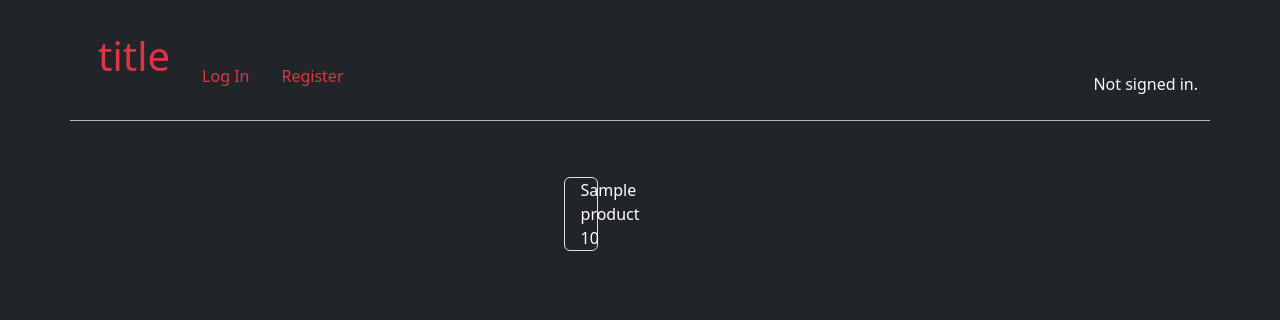
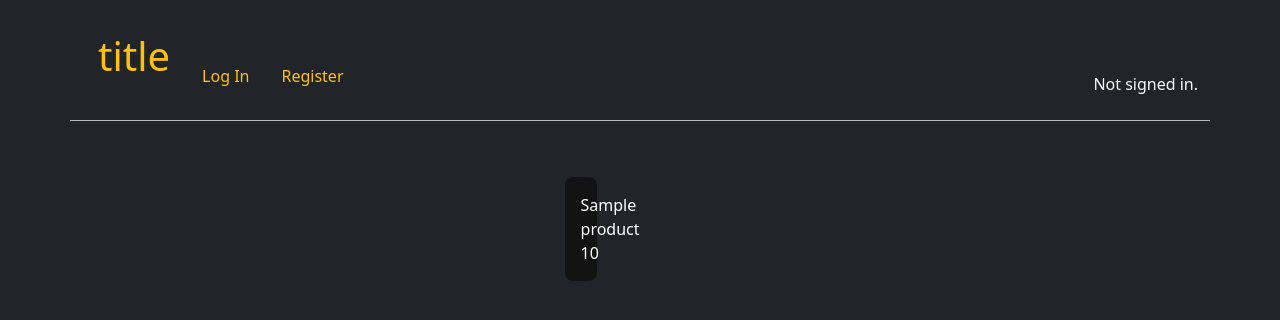
Before and after one commit to letcgam/delivery, a Django app: template delivery/templates/index.html in a window 1280 px wide. Shown: the top 320 px of the page. Run offline with Django 3.2, Linux system fonts and the light colour scheme; the template is opened without the code that fills it: most values are stand-ins (such as "Sample title", 1, 10 or a date in 2020).

Commit message:
alter product list and wishlist btn

```diff
--- a/delivery/static/style.css
+++ b/delivery/static/style.css
@@ -1,5 +1,9 @@
 *, h1, h3 {
     color: white;
+}
+
+a:hover {
+    cursor: pointer;
 }
 
 /* header */
@@ -15,3 +19,28 @@
 #register-form {
     width: fit-content;
 }
+
+/* lista de produtos */
+
+.product-section {
+    background-color: rgb(19, 19, 20);
+}
+
+.product-pic {
+    background-image: url("../static/icon.png");
+    background-size: contain;
+    width: inherit;
+    padding-top: 100%;
+    position: relative;
+    border-radius: 10px;
+    box-sizing: border-box;
+}
+
+.product-pic::after {
+    content: '';
+    position: absolute;
+    bottom: 0;
+    left: 0;
+    width: 100%;
+    height: 100%;
+}
--- a/delivery/templates/index.html
+++ b/delivery/templates/index.html
@@ -3,11 +3,11 @@
 {% block sales_nav %}
     {% if user.is_authenticated and user_type == 'seller' %}
         <li class="nav-item text-light">
-            <a class="nav-link link-danger" href="{% url 'seller' %}">My sales</a>
+            <a class="nav-link link-warning" href="{% url 'seller' %}">My sales</a>
         </li>
     {% elif user_type != 'client' %}
         <li class="nav-item text-light">
-            <a class="nav-link link-danger" href="admin">Admin</a>
+            <a class="nav-link link-warning" href="admin">Admin</a>
         </li>
     {% endif %}
 {% endblock %}
@@ -22,14 +22,13 @@
         {% endif %}
     {% endif %}
 
-    <div class="row row-cols-2 row-cols-md-3 row-cols-lg-6">
+    <div class="row row-cols-2 row-cols-sm-3 row-cols-md-4 row-cols-lg-5">
         {% for product in products %}
             <div class="p-2">
-                <a href="{% url 'product' product_id=product.id %}" class="d-flex justify-content-between border border-1 rounded-2 px-3 text-light link-underline link-underline-opacity-0">
-                    <span>
+                <a href="{% url 'product' product_id=product.id %}" class="d-flex flex-column p-3 rounded-3 text-light link-underline link-underline-opacity-0 product-section">
+                        <div class="product-pic"></div>
                         <div>{{ product.name }}</div>
                         <div>{{ product.price }}</div>
-                    </span>
                 </a>
             </div>
         {% endfor %}
--- a/delivery/templates/layout.html
+++ b/delivery/templates/layout.html
@@ -14,21 +14,21 @@
             <ul class="nav d-flex align-items-end">
                 <li class="nav-item">
                     <a class="nav-link" href="{% url 'index' %}">
-                        <h1 class="text-danger">title</h1>
+                        <h1 class="text-warning">title</h1>
                     </a>
                 </li>
                 {% if user.is_authenticated %}
                     <li class="nav-item">
-                        <a class="nav-link link-danger" href="{% url 'logout' %}">Log Out</a>
+                        <a class="nav-link link-warning" href="{% url 'logout' %}">Log Out</a>
                     </li>
                     {% block sales_nav %}
                     {% endblock %}
                 {% else %}
                     <li class="nav-item">
-                        <a class="nav-link link-danger" href="{% url 'login' %}">Log In</a>
+                        <a class="nav-link link-warning" href="{% url 'login' %}">Log In</a>
                     </li>
                     <li class="nav-item">
-                        <a class="nav-link link-danger" href="{% url 'register' %}">Register</a>
+                        <a class="nav-link link-warning" href="{% url 'register' %}">Register</a>
                     </li>
                 {% endif %}
             </ul>
--- a/delivery/templates/login.html
+++ b/delivery/templates/login.html
@@ -10,7 +10,7 @@
         <h1>Log in</h1>
 
         {% if message %}
-            <div class="text-danger">{{ message }}</div>
+            <div class="text-warning">{{ message }}</div>
         {% endif %}
 
         {% csrf_token %}
@@ -31,7 +31,7 @@
                 placeholder="Password"
             />
         </div>
-        <input class="btn btn-primary" type="submit" value="Login" />
+        <input class="btn btn-warning" type="submit" value="Login" />
 
         <span>
             Don't have an account?
--- a/delivery/templates/register.html
+++ b/delivery/templates/register.html
@@ -10,7 +10,7 @@
         <h1>Register</h1>
 
         {% if message %}
-        <div class="text-danger">{{ message }}</div>
+        <div class="text-warning">{{ message }}</div>
         {% endif %}
 
         {% csrf_token %}
@@ -57,7 +57,7 @@
             </div>
         </div>
         <span>
-            <input class="btn btn-primary" type="submit" value="Register" />
+            <input class="btn btn-warning" type="submit" value="Register" />
         </span>
 
         <span>
--- a/delivery/templates/seller/add-product.html
+++ b/delivery/templates/seller/add-product.html
@@ -5,7 +5,7 @@
 
     <form action="{% url 'add_product' %}" method="post" class="d-flex flex-column gap-3 align-items-center text-light border border-1 border-secondary rounded-5 p-3 pb-4" id="register-form">
         <div class="align-self-start d-flex">
-            <a href="{% url 'seller' %}"><i class="bi bi-arrow-left-circle fs-2 link-danger"></i></a>
+            <a href="{% url 'seller' %}"><i class="bi bi-arrow-left-circle fs-2 link-warning"></i></a>
             <h1>&nbspNew product</h1>
         </div>
 
@@ -28,7 +28,7 @@
                 <input class="form-control" type="number" name="price" placeholder="Unit price">
             </span>
             <span class="d-flex justify-content-center">
-                <input class="btn btn-primary" type="submit" value="Submit"/>
+                <input class="btn btn-warning" type="submit" value="Submit"/>
             </span>
         </div>
     </form>
--- a/delivery/templates/seller/seller.html
+++ b/delivery/templates/seller/seller.html
@@ -4,8 +4,8 @@
 <div class="container d-flex justify-content-center text-light">
     <div class="row">
         <div class="col d-flex flex-column gap-3">
-            <a href="{% url 'my_products' %}" class="btn btn-primary">My sales</a>
-            <a href="{% url 'add_product' %}" class="btn btn-primary">Add new product</a>
+            <a href="{% url 'my_products' %}" class="btn btn-warning">My sales</a>
+            <a href="{% url 'add_product' %}" class="btn btn-warning">Add new product</a>
         </div>
     </div>
     <div class="row">
```
Also changed, not shown: delivery/templates/product.html (+36 -6 lines), delivery/views.py (+8 -8 lines), db.sqlite3.
